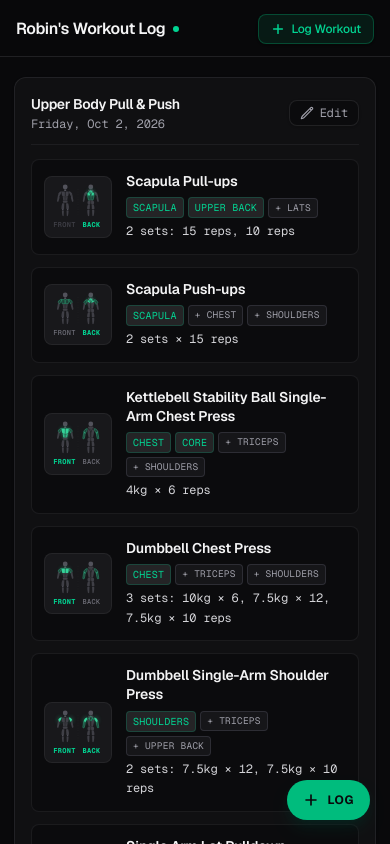
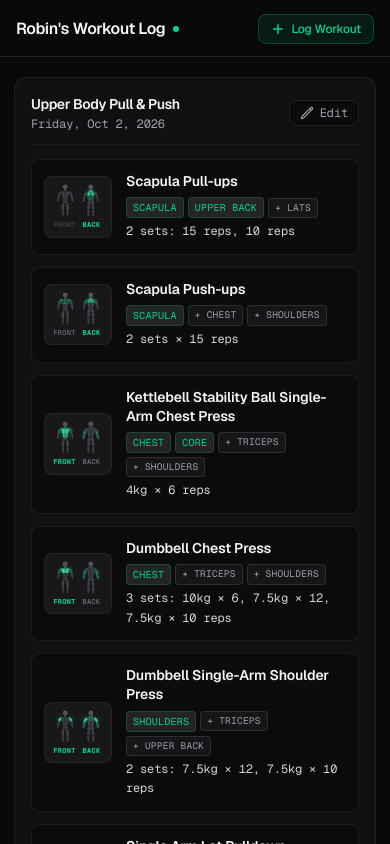
Before and after one commit to RobinJesba/WorkoutTracker, a Next.js app: page / in a window 390 px wide. Shown: the top 844 px of the page. Built offline with nearby package versions, Linux system fonts and the light colour scheme.

Commit message:
fix(ui): remove redundant mobile floating log button, keep sticky header button

```diff
--- a/src/app/page.tsx
+++ b/src/app/page.tsx
@@ -250,17 +250,6 @@ export default function WorkoutListPage() {
         )}
       </main>
 
-      {/* Mobile Floating Action Button */}
-      <button
-        onClick={() => setIsModalOpen(true)}
-        className="sm:hidden fixed bottom-6 right-5 z-40 flex items-center gap-2 bg-emerald-500 hover:bg-emerald-400 text-zinc-950 font-semibold px-4 py-3 rounded-full shadow-lg shadow-emerald-950/50 active:scale-95 transition-all"
-        title="Log Workout"
-      >
-        <svg className="w-4 h-4" fill="none" viewBox="0 0 24 24" strokeWidth="2.5" stroke="currentColor">
-          <path strokeLinecap="round" strokeLinejoin="round" d="M12 4.5v15m7.5-7.5h-15" />
-        </svg>
-        <span className="text-xs font-bold uppercase tracking-wider">Log</span>
-      </button>
 
       {/* Sync Toast Notification */}
       {toastMessage && (
```
